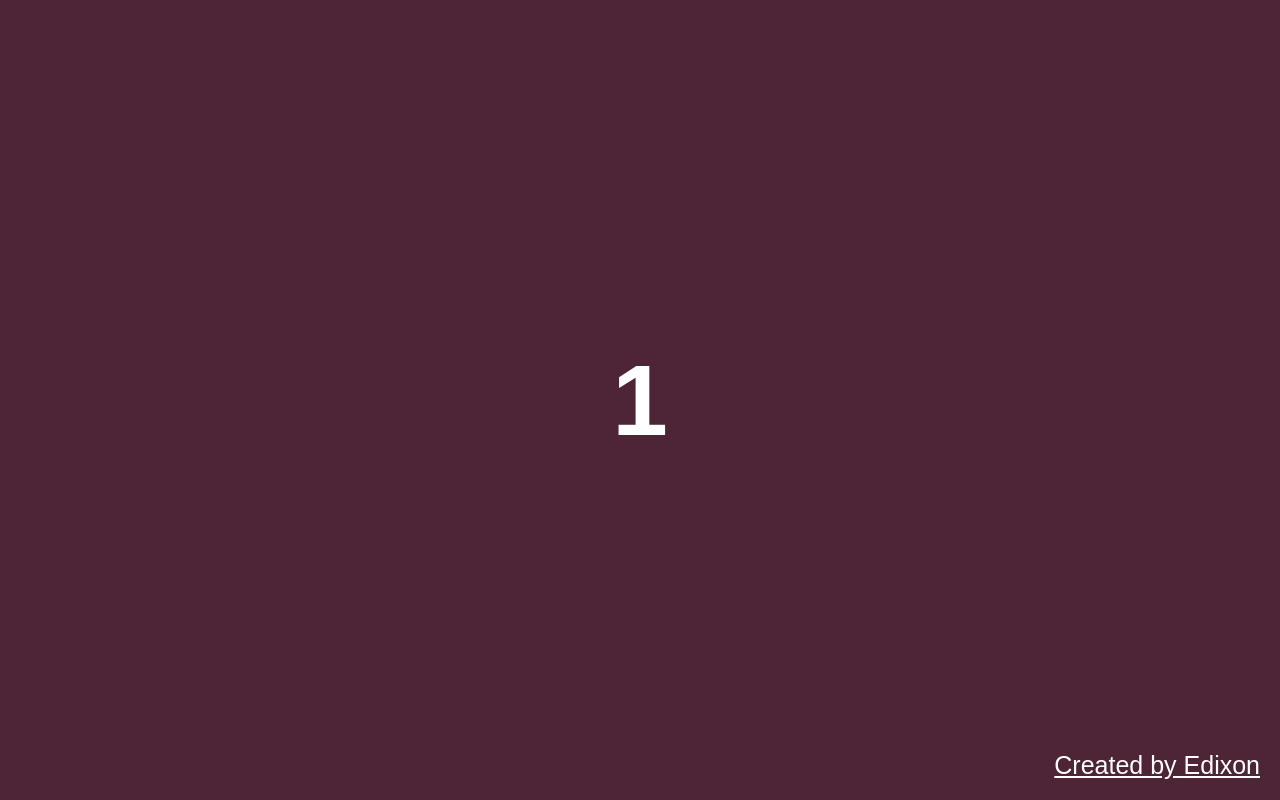
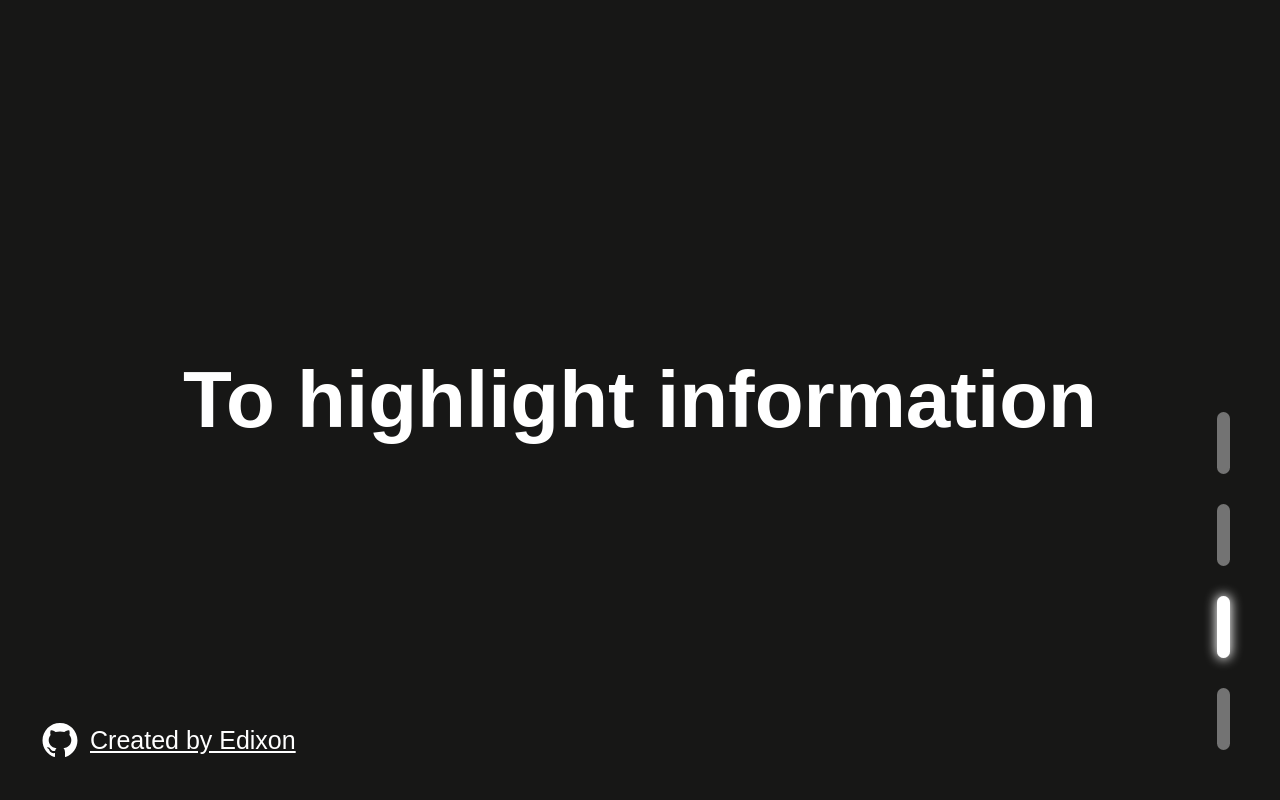
Before and after one commit to EdixonAlberto/slider-scroll, a plain HTML site: page index.html in a window 1280 px wide. Shown: the top 800 px of the page. Drawn offline with Linux system fonts and the light colour scheme.

Commit message:
improve template and styles, add comment in code

```diff
--- a/index.html
+++ b/index.html
@@ -1,147 +1,101 @@
 <!DOCTYPE html>
-<html lang="es">
+<html lang="en">
   <head>
     <meta charset="UTF-8" />
     <meta http-equiv="X-UA-Compatible" content="IE=edge" />
     <meta name="viewport" content="width=device-width, initial-scale=1.0" />
-    <title>viewport-js</title>
+    <title>Slider-Scroll</title>
 
-    <style>
-      * {
-        /* outline: 1px solid red; */
-      }
-
-      body {
-        margin: 0;
-        padding: 0;
-        font-family: sans-serif;
-
-        scrollbar-width: none;
-        -ms-overflow-style: none;
-      }
-
-      body::-webkit-scrollbar {
-        display: none;
-      }
-
-      .layout {
-        width: 100%;
-        height: calc(100vh * 4);
-        position: relative;
-      }
-
-      .layout section {
-        width: 100%;
-        height: 100vh;
-
-        position: fixed;
-        top: 0;
-        left: 0;
-        right: 0;
-
-        display: flex;
-        align-items: center;
-        justify-content: center;
-
-        color: #fff;
-        font-size: 100px;
-        font-weight: 600;
-        transition: all 0.6s ease-in-out;
-
-        z-index: 0;
-      }
-
-      .layout .s1 {
-        background-color: #4d2536;
-        transform: translateY(0);
-        z-index: 4;
-      }
-
-      .layout .s2 {
-        background-color: #02486b;
-        transform: translateY(100vh);
-        z-index: 3;
-      }
-
-      .layout .s3 {
-        background-color: #d0da3b;
-        transform: translateY(100vh);
-        z-index: 2;
-      }
-
-      .layout .s4 {
-        background-color: #677f8b;
-        transform: translateY(100vh);
-        z-index: 1;
-      }
-
-      #author {
-        margin: auto;
-        position: fixed;
-        right: 20px;
-        bottom: 20px;
-
-        text-align: center;
-        color: #fff;
-        font-size: 25px;
-        z-index: 10;
-      }
-    </style>
+    <link rel="stylesheet" href="main.css" />
   </head>
   <body>
     <div class="layout">
-      <section class="s1">1</section>
-      <section class="s2">2</section>
-      <section class="s3">3</section>
-      <section class="s4">4</section>
+      <div class="section-stick">
+        <div class="stick active"></div>
+      </div>
 
-      <a id="author" href="https://github.com/EdixonAlberto">Created by Edixon</a>
+      <section class="s1">
+        <div class="home">
+          <span>Slider Scroll</span>
+          <!-- prettier-ignore -->
+          <svg xmlns="http://www.w3.org/2000/svg" xmlns:xlink="http://www.w3.org/1999/xlink" aria-hidden="true" focusable="false" width="1em" height="1em" style="-ms-transform: rotate(360deg); -webkit-transform: rotate(360deg); transform: rotate(360deg);" preserveAspectRatio="xMidYMid meet" viewBox="0 0 20 20"><path d="M5 6l5 5l5-5l2 1l-7 7l-7-7z" fill="#fff"/><rect x="0" y="0" width="20" height="20" fill="rgba(0, 0, 0, 0)" /></svg>
+        </div>
+      </section>
+      <section class="s2">Each slide is displayed with a scroll</section>
+      <section class="s3">To highlight information</section>
+      <section class="s4">To improve user experience</section>
+
+      <a id="author" href="https://github.com/EdixonAlberto">
+        <!-- prettier-ignore -->
+        <svg xmlns="http://www.w3.org/2000/svg" xmlns:xlink="http://www.w3.org/1999/xlink" aria-hidden="true" focusable="false" width="1em" height="1em" style="-ms-transform: rotate(360deg); -webkit-transform: rotate(360deg); transform: rotate(360deg);" preserveAspectRatio="xMidYMid meet" viewBox="0 0 1024 1024"><path class="icon" d="M511.6 76.3C264.3 76.2 64 276.4 64 523.5C64 718.9 189.3 885 363.8 946c23.5 5.9 19.9-10.8 19.9-22.2v-77.5c-135.7 15.9-141.2-73.9-150.3-88.9C215 726 171.5 718 184.5 703c30.9-15.9 62.4 4 98.9 57.9c26.4 39.1 77.9 32.5 104 26c5.7-23.5 17.9-44.5 34.7-60.8c-140.6-25.2-199.2-111-199.2-213c0-49.5 16.3-95 48.3-131.7c-20.4-60.5 1.9-112.3 4.9-120c58.1-5.2 118.5 41.6 123.2 45.3c33-8.9 70.7-13.6 112.9-13.6c42.4 0 80.2 4.9 113.5 13.9c11.3-8.6 67.3-48.8 121.3-43.9c2.9 7.7 24.7 58.3 5.5 118c32.4 36.8 48.9 82.7 48.9 132.3c0 102.2-59 188.1-200 212.9a127.5 127.5 0 0 1 38.1 91v112.5c.8 9 0 17.9 15 17.9c177.1-59.7 304.6-227 304.6-424.1c0-247.2-200.4-447.3-447.5-447.3z" fill="#fff" /><rect x="0" y="0" width="1024" height="1024" fill="rgba(0, 0, 0, 0)" /></svg>
+        <span>Created by Edixon</span>
+      </a>
     </div>
 
     <script>
-      const TIME_OUT = 600
+      const TIME_OUT = 600 // It should be the same transition time of the sections
       const body = document.querySelector('body')
-      let flagStar = true
+      const sectionsQty = document.querySelectorAll('section').length
+      const sectionStick = document.querySelector('.section-stick')
+
+      let startFlag = true
       let initialScroll = window.scrollY
-      let count = 1
-      let main = null
-      let next = null
+      let qty = 1,
+        main = null,
+        next = null
 
-      console.log('PANEL', count)
+      // Add child elements in .section-stick as number of sections exist
+      Array(sectionsQty)
+        .fill()
+        .forEach(() => {
+          sectionStick.innerHTML = sectionStick.innerHTML + '<div class="stick"></div>'
+        })
 
+      console.log('SLIDE', qty)
+
+      // Listening to scroll event
       window.onscroll = () => {
-        if (flagStar) {
-          const scrollDown = this.scrollY > initialScroll
+        if (startFlag) {
+          const scrollDown = this.scrollY >= initialScroll
+          const scrollLimit = qty >= 1 && qty <= sectionsQty
 
-          if (scrollDown && count < 4) {
-            body.style.overflow = 'hidden' // se bloquea el scroll
-            main = document.querySelector(`section.s${count}`)
-            next = document.querySelector(`section.s${count + 1}`)
+          // Verify that the scroll does not exceed the number of sections
+          if (scrollLimit) {
+            body.style.overflowY = 'hidden' // Lock el scroll
 
-            main.style.transform = `translateY(-100vh)`
-            next.style.transform = `translateY(0)`
+            if (scrollDown && qty < sectionsQty) {
+              main = document.querySelector(`section.s${qty}`)
+              next = document.querySelector(`section.s${qty + 1}`)
 
-            count++
-          } else if (!scrollDown && count > 1) {
-            body.style.overflow = 'hidden' // se bloquea el scroll
-            main = document.querySelector(`section.s${count - 1}`)
-            next = document.querySelector(`section.s${count}`)
+              main.style.transform = 'translateY(-100vh)'
+              next.style.transform = 'translateY(0)'
 
-            main.style.transform = `translateY(0)`
-            next.style.transform = `translateY(100vh)`
+              qty++
+            } else if (!scrollDown && qty > 1) {
+              main = document.querySelector(`section.s${qty - 1}`)
+              next = document.querySelector(`section.s${qty}`)
 
-            count--
+              main.style.transform = 'translateY(0)'
+              next.style.transform = 'translateY(100vh)'
+
+              qty--
+            }
+
+            // Scroll slidebar
+            const active = document.querySelector('.section-stick .stick.active')
+            active.style.top = (62 + 30) * (qty - 1) + 'px'
           }
 
-          console.log('PANEL', count)
+          console.log('SLIDE', qty)
 
+          // Wait for the scrolling to finish to reset the values
           setTimeout(() => {
             initialScroll = this.scrollY
-            flagStar = true
-            body.style.overflow = 'scroll' // se desbloquea el scroll
+            startFlag = true
+            body.style.overflowY = 'scroll' // Unlock scroll
           }, TIME_OUT)
 
-          flagStar = false
+          startFlag = false
         }
       }
     </script>
--- /dev/null
+++ b/main.css
@@ -0,0 +1,153 @@
+:root {
+  --color-white: #fff;
+  --time-animation: 0.6s;
+}
+
+@keyframes pulse {
+  0% {
+    transform: translateY(0px);
+  }
+  50% {
+    transform: translateY(25px);
+  }
+  100% {
+    transform: translateY(0px);
+  }
+}
+
+body {
+  margin: 0;
+  padding: 0;
+  font-family: sans-serif;
+  overflow-x: hidden;
+
+  scrollbar-width: none;
+  -ms-overflow-style: none;
+}
+
+body::-webkit-scrollbar {
+  display: none;
+}
+
+.layout {
+  width: 100%;
+  height: calc(100vh * 2);
+  position: relative;
+}
+
+.layout .section-stick {
+  margin: auto;
+
+  position: fixed;
+  right: 50px;
+  bottom: 50px;
+
+  display: flex;
+  flex-direction: column;
+  row-gap: 30px;
+  align-items: center;
+  justify-content: flex-start;
+
+  z-index: 1000;
+}
+
+.layout .section-stick .stick,
+.layout .section-stick .active {
+  width: 13px;
+  height: 62px;
+}
+
+.layout .section-stick .stick {
+  position: relative;
+
+  background-color: rgba(255, 255, 255, 0.4);
+  border: none;
+  border-radius: 9px;
+  transition: all var(--time-animation) ease-in-out;
+}
+
+.layout .section-stick .active {
+  position: absolute;
+
+  background-color: var(--color-white);
+  border: none;
+  border-radius: 9px;
+
+  box-shadow: 0px 0px 12px 1px var(--color-white);
+  backdrop-filter: blur(3px);
+  -webkit-backdrop-filter: blur(3px);
+}
+
+.layout section {
+  width: 100%;
+  height: 100vh;
+
+  position: fixed;
+  top: 0;
+  left: 0;
+  right: 0;
+
+  display: flex;
+  align-items: center;
+  justify-content: center;
+
+  color: var(--color-white);
+  font-size: 80px;
+  font-weight: 600;
+
+  transform: translateY(100vh);
+  transition: all var(--time-animation) ease-in-out;
+
+  z-index: 0;
+}
+
+.layout section .home {
+  display: flex;
+  flex-direction: column;
+  row-gap: 45px;
+  align-items: center;
+}
+
+.layout section .home svg {
+  animation: pulse 1.4s linear infinite normal;
+}
+
+.layout .s1 {
+  background-color: #4d2536;
+  transform: translateY(0);
+  z-index: 4;
+}
+
+.layout .s2 {
+  background-color: #02486b;
+  z-index: 3;
+}
+
+.layout .s3 {
+  background-color: #171716;
+  z-index: 2;
+}
+
+.layout .s4 {
+  background-color: #154621;
+  z-index: 1;
+}
+
+#author {
+  margin: auto;
+  position: fixed;
+  bottom: 40px;
+  left: 40px;
+
+  display: flex;
+  column-gap: 10px;
+  align-items: center;
+
+  color: var(--color-white);
+  font-size: 25px;
+  z-index: 10;
+}
+
+#author svg {
+  font-size: 40px;
+}
```
